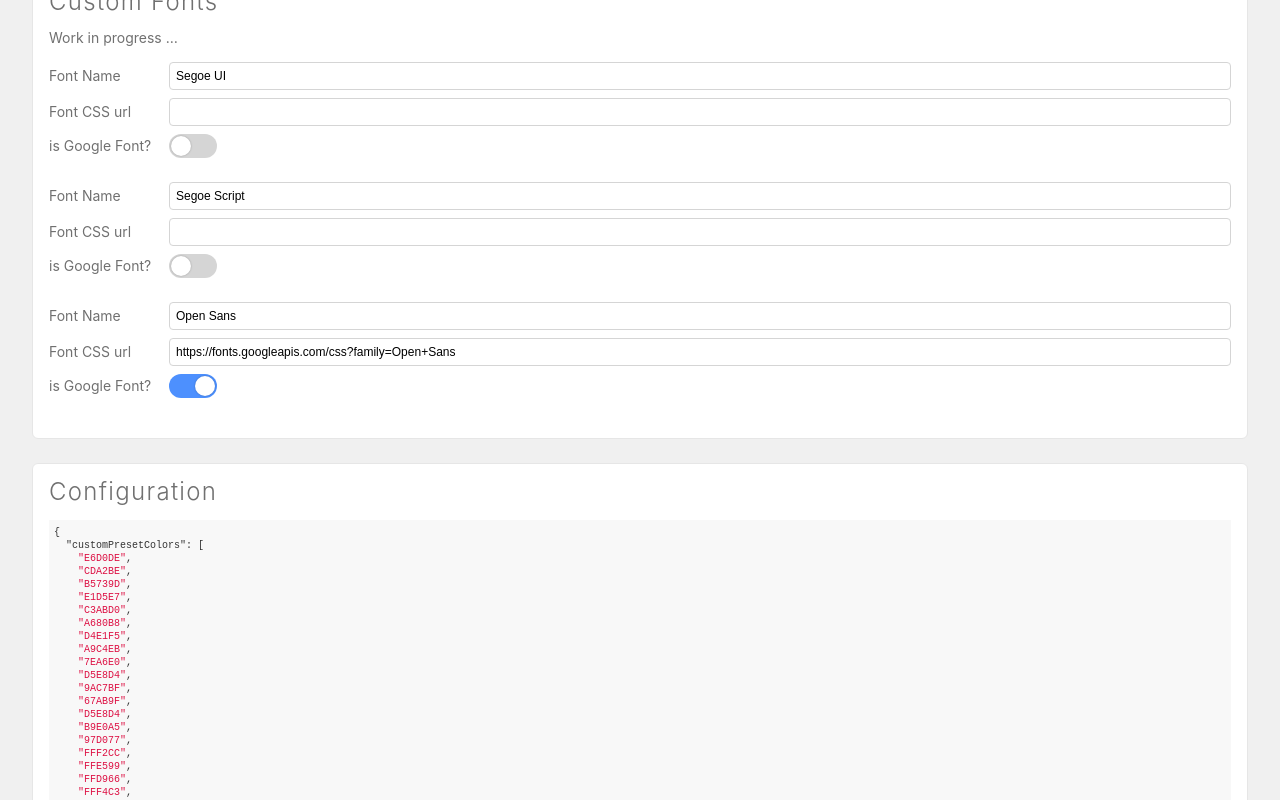
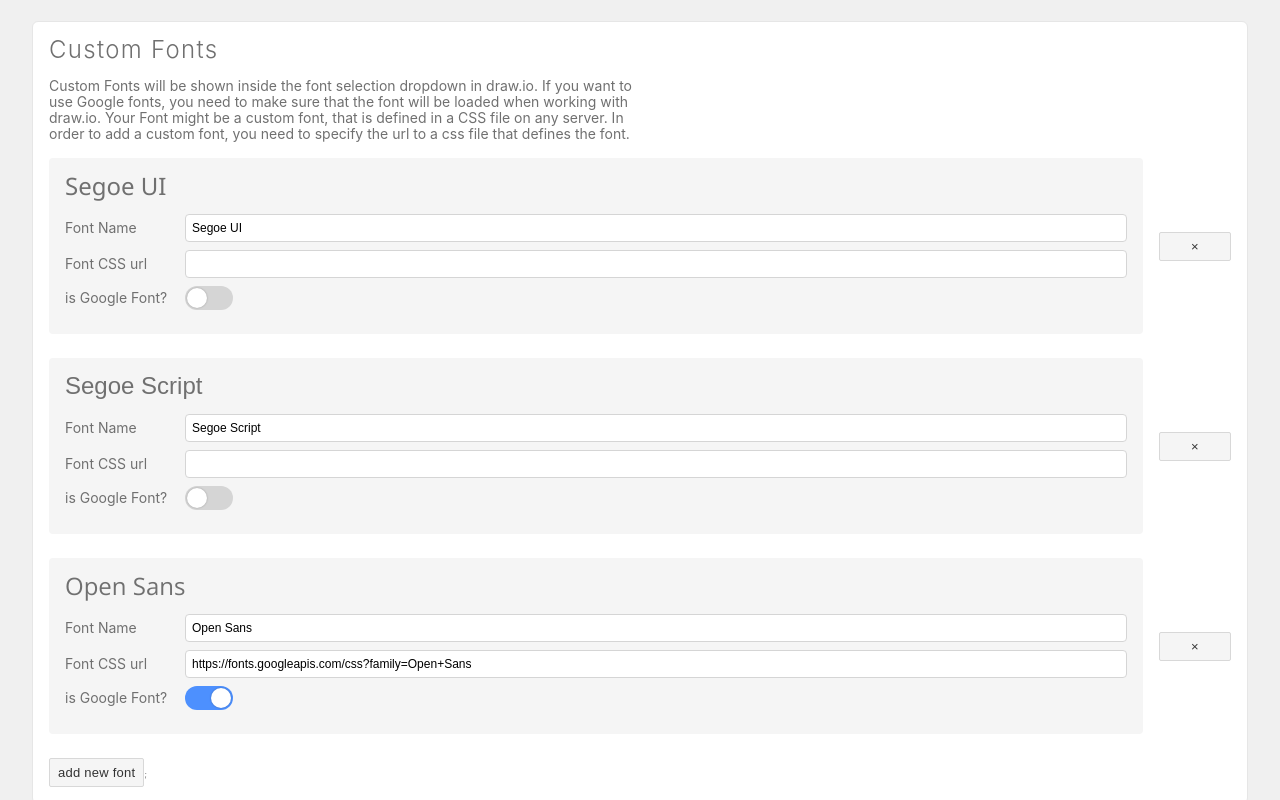
Before and after one commit to leifmarcus/drawio-config, a React (Create React App) app: page / in a window 1280 px wide. Shown: the part 1440-2240 px from the top of the page. Built offline with nearby package versions, Linux system fonts and the light colour scheme.

Commit message:
feat: make custom fonts usable

```diff
--- a/src/components/CustomFonts/CustomFonts.tsx
+++ b/src/components/CustomFonts/CustomFonts.tsx
@@ -1,15 +1,17 @@
-import React, { useContext } from 'react';
+import React, { useContext, ReactNode } from 'react';
 import './CustomFonts.css';
 import { Box } from '../Elements/Box';
 import { CustomFont } from '../../state/types';
 import { ConfigurationContext } from '../../App';
 import { FontBox } from './FontBox';
+import { Button } from '../Elements/Button';
 
 type CustomFontsProps = {};
 type UpdateFont = (index: number) => (font: CustomFont) => void;
 type DeleteFont = (index: number) => () => void;
+type AddFont = () => void;
 
-const useCustomFonts = (): [Array<CustomFont>, UpdateFont, DeleteFont] => {
+const useCustomFonts = (): [Array<CustomFont>, UpdateFont, DeleteFont, AddFont] => {
     const store = useContext(ConfigurationContext);
     const state = store.getState();
 
@@ -23,6 +25,12 @@
         });
     };
 
+    const addFont: AddFont = (): void => {
+        store.dispatch({
+            type: 'ADD_CUSTOM_FONT',
+        });
+    };
+
     const deleteFont: DeleteFont = index => (): void => {
         store.dispatch({
             type: 'DELETE_CUSTOM_FONT',
@@ -32,17 +40,39 @@
         });
     };
 
-    return [state.customFonts, updateFont, deleteFont];
+    return [state.customFonts, updateFont, deleteFont, addFont];
 };
 
 export const CustomFonts: React.FC<CustomFontsProps> = ({}) => {
-    const [customFonts, updateFont] = useCustomFonts();
+    const [customFonts, updateFont, deleteFont, addFont] = useCustomFonts();
+
+    const addNewFont: ReactNode = (
+        <div>
+            <Button onClick={addFont}>add new font</Button>;
+        </div>
+    );
+
+    const description: ReactNode = (
+        <div>
+            Custom Fonts will be shown inside the font selection dropdown in draw.io. If you want to use Google fonts,
+            you need to make sure that the font will be loaded when working with draw.io. Your Font might be a custom
+            font, that is defined in a CSS file on any server. In order to add a custom font, you need to specify the
+            url to a css file that defines the font.
+        </div>
+    );
 
     return (
-        <Box title="Custom Fonts" description="Work in progress …" footer={''}>
+        <Box title="Custom Fonts" description={description} footer={addNewFont}>
             <div className="CustomFonts">
                 {customFonts.map((font, index) => {
-                    return <FontBox key={`customFont-${index}`} {...font} onChange={updateFont(index)} />;
+                    return (
+                        <FontBox
+                            key={`customFont-${index}`}
+                            {...font}
+                            onChange={updateFont(index)}
+                            onDelete={deleteFont(index)}
+                        />
+                    );
                 })}
             </div>
         </Box>
--- a/src/components/CustomFonts/FontBox.css
+++ b/src/components/CustomFonts/FontBox.css
@@ -1,14 +1,29 @@
 .FontBox {
     margin-bottom: 3rem;
+    display: flex;
+    align-items: center;
+}
+.FontBox--fields {
+    flex: 1 1 auto;
+    margin-right: 2rem;
+    background: rgb(245,245,245);
+    padding: 2rem;
+    border-radius: 0.5rem;
 }
 
-.Font-Box--field {
+.FontBox--font-display {
+    font-size: 3rem;
+    line-height: 3rem;
+    margin-bottom: 2rem;
+}
+
+.FontBox--field {
     display: flex;
     align-items: center;
     margin-bottom: 1rem;
 }
 
-.Font-Box--label {
+.FontBox--label {
     flex: 0 0 14rem;
     font-size: 1.75rem;
     line-height: 2rem;
@@ -18,3 +33,7 @@
 .FontBox--input--is-disabled {
     color: #999;
 }
+
+.FontBox--action {
+    flex: 0 0 auto;
+}
--- a/src/components/CustomFonts/FontBox.tsx
+++ b/src/components/CustomFonts/FontBox.tsx
@@ -2,11 +2,14 @@
 import './FontBox.css';
 import { CustomFont } from '../../state/types';
 import { Switch, SwitchChangeHandler } from '../Elements/Switch/Switch';
+import { Button } from '../Elements/Button';
 
 export type FontBoxChangeHandler = (font: CustomFont) => void;
+export type FontBoxDeleteHandler = () => void;
 
 type FontBoxProps = CustomFont & {
     onChange: FontBoxChangeHandler;
+    onDelete: FontBoxDeleteHandler;
 };
 
 const useUpdate = (
@@ -59,24 +62,36 @@
     return [name, url, changeName, changeUrl, changeIsGoogleFont];
 };
 
-export const FontBox: React.FC<FontBoxProps> = ({ name, url, onChange }) => {
+export const FontBox: React.FC<FontBoxProps> = ({ name, url, onChange, onDelete }) => {
     const [cName, cUrl, changeName, changeUrl, changeIsGoogleFont] = useUpdate(name, url, onChange);
 
     const isGoogleFont = Boolean(cUrl && cUrl.includes('google'));
 
+    const fontStyle = {
+        fontFamily: `${cName},sans-serif`,
+    };
+
     return (
         <div className="FontBox">
-            <div className="Font-Box--field">
-                <label className="Font-Box--label">Font Name</label>
-                <input onChange={changeName} type="text" value={cName} />
+            <div className="FontBox--fields">
+                <h3 className="FontBox--font-display" style={fontStyle}>
+                    {cName}
+                </h3>
+                <div className="FontBox--field">
+                    <label className="FontBox--label">Font Name</label>
+                    <input onChange={changeName} type="text" value={cName} />
+                </div>
+                <div className="FontBox--field">
+                    <label className="FontBox--label">Font CSS url</label>
+                    <input onChange={changeUrl} type="text" value={cUrl || ''} className="FontBox--input" />
+                </div>
+                <div className="FontBox--field">
+                    <div className="FontBox--label">is Google Font?</div>
+                    <Switch value={isGoogleFont} onChange={changeIsGoogleFont} />
+                </div>
             </div>
-            <div className="Font-Box--field">
-                <label className="Font-Box--label">Font CSS url</label>
-                <input onChange={changeUrl} type="text" value={cUrl || ''} className="FontBox--input" />
-            </div>
-            <div className="Font-Box--field">
-                <div className="Font-Box--label">is Google Font?</div>
-                <Switch value={isGoogleFont} onChange={changeIsGoogleFont} />
+            <div className="FontBox--action">
+                <Button onClick={onDelete}>×</Button>
             </div>
         </div>
     );
--- a/src/components/Elements/Box/Box.css
+++ b/src/components/Elements/Box/Box.css
@@ -18,6 +18,7 @@
     font-size: 1.75rem;
     line-height: 2rem;
     margin-bottom: 2rem;
+    max-width: 75rem;
 }
 
 .Box--footer {
--- a/src/state/customFonts.ts
+++ b/src/state/customFonts.ts
@@ -28,6 +28,9 @@
                 return i !== index;
             });
         }
+        case 'ADD_CUSTOM_FONT': {
+            return [...state, { name: 'Helvetica' }];
+        }
         default:
             return state;
     }
```
